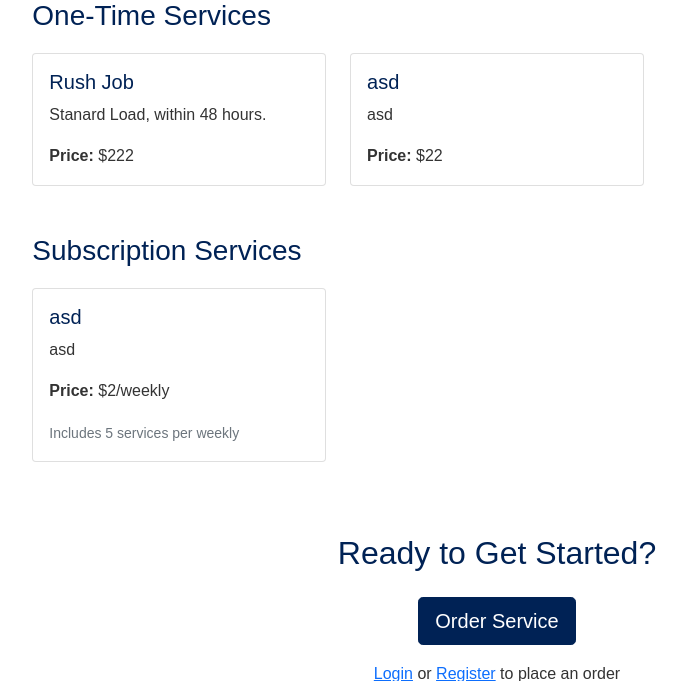
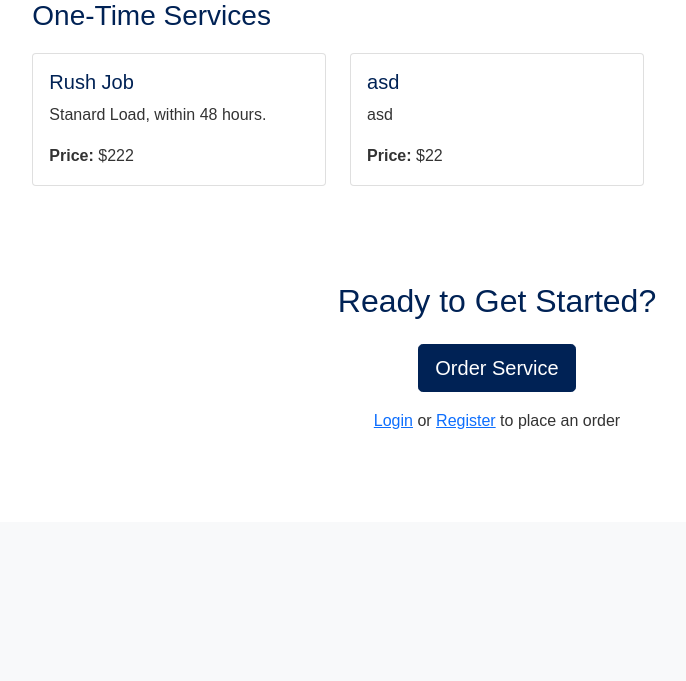
Before and after one commit to Hotschmoe/strongs-simple-services, a Flask app: page /homepage in a window 1280 px wide. Shown: the part 566-1247 px from the top of the page, without its empty margins (143-829 px from the left). After the commit the page ends 995 px from the top, so only its background shows below. Run offline with Flask 2, Linux system fonts and the light colour scheme; some libraries are stand-ins or nearby versions.

Commit message:
section render only if seerivce exist
section render only if seerivce exist

```diff
--- a/app_frontend/business_config.json
+++ b/app_frontend/business_config.json
@@ -15,14 +15,6 @@
                 "price": 22
             }
         ],
-        "subscription": [
-            {
-                "name": "asd",
-                "description": "asd",
-                "price": 2,
-                "billingFrequency": "weekly",
-                "servicesPerPeriod": 5
-            }
-        ]
+        "subscription": []
     }
 }
--- a/app_frontend/templates/homepage.html
+++ b/app_frontend/templates/homepage.html
@@ -22,6 +22,7 @@
                 <div class="col-md-12">
                     <h2 class="mb-4">Our Services</h2>
                     <div class="row">
+                        {% if business_config['services']['oneTime'] %}
                         <div class="col-12 mb-4">
                             <h3>One-Time Services</h3>
                             <div class="row">
@@ -40,7 +41,9 @@
                                 {% endfor %}
                             </div>
                         </div>
+                        {% endif %}
 
+                        {% if business_config['services']['subscription'] %}
                         <div class="col-12">
                             <h3>Subscription Services</h3>
                             <div class="row">
@@ -62,6 +65,7 @@
                                 {% endfor %}
                             </div>
                         </div>
+                        {% endif %}
                     </div>
                 </div>
             </div>
--- a/app_frontend/templates/order_service.html
+++ b/app_frontend/templates/order_service.html
@@ -16,6 +16,7 @@
                     <div class="col-md-12">
                         <h2 class="mb-4">Our Services</h2>
                         <div class="row">
+                            {% if business_config['services']['oneTime'] %}
                             <div class="col-12 mb-4">
                                 <h3>One-Time Services</h3>
                                 <div class="row">
@@ -35,7 +36,9 @@
                                     {% endfor %}
                                 </div>
                             </div>
+                            {% endif %}
 
+                            {% if business_config['services']['subscription'] %}
                             <div class="col-12">
                                 <h3>Subscription Services</h3>
                                 <div class="row">
@@ -60,6 +63,7 @@
                                     {% endfor %}
                                 </div>
                             </div>
+                            {% endif %}
                         </div>
                     </div>
                 </div>
```
